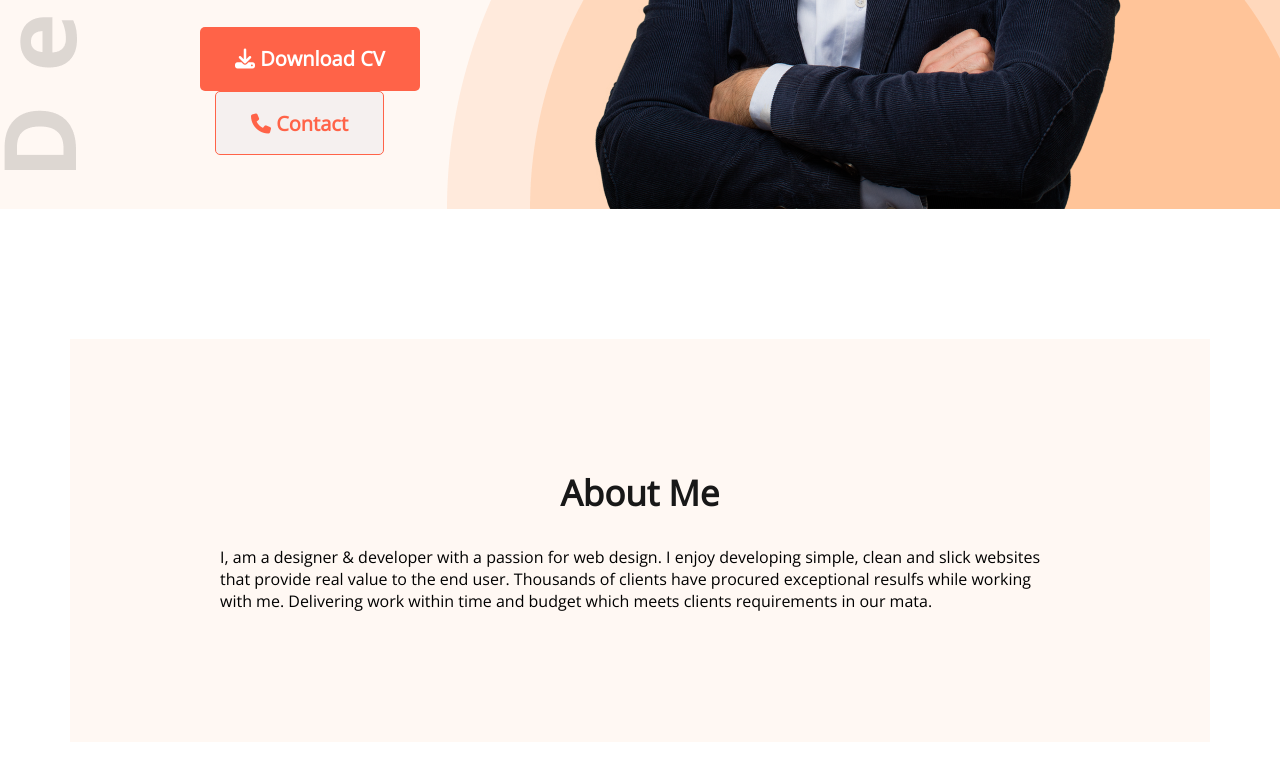
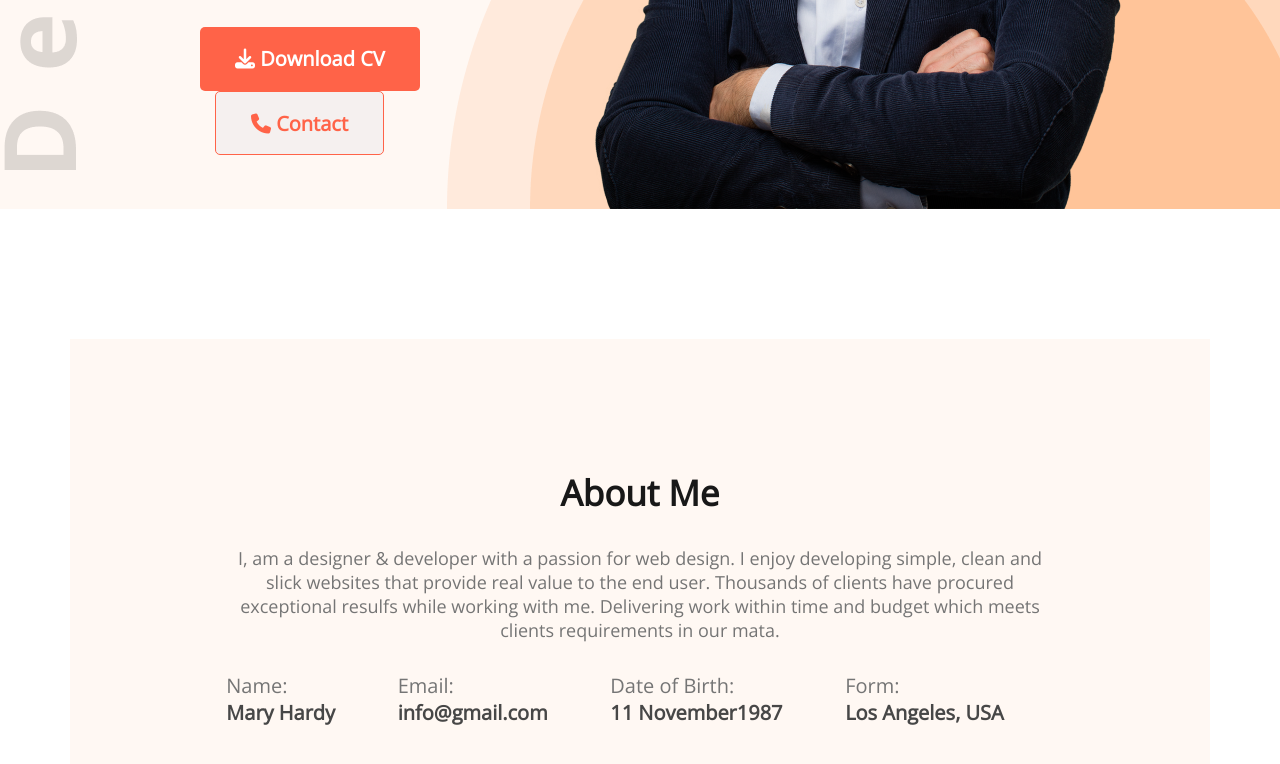
Before and after one commit to rakib4190/portfolio, a plain HTML site: page index.html in a window 1280 px wide. Shown: the part 631-1395 px from the top of the page. Before the commit the page ends 1373 px from the top, so only its background shows below. Drawn offline with nearby package versions, Linux system fonts and the light colour scheme.

Commit message:
about section done

```diff
--- a/index.html
+++ b/index.html
@@ -38,11 +38,29 @@
     <main>
       <div class="about">
         <h3 class="about-title">About Me</h3>
-        <p class="aabout-description">
-          I, am a designer & developer with a passion for web design. I enjoy developing simple, clean and slick websites
-          that provide real value to the end user. Thousands of clients have procured exceptional resulfs while working
-          with me. Delivering work within time and budget which meets clients requirements in our mata.
+        <p class="about-description">
+          I, am a designer & developer with a passion for web design. I enjoy developing simple, clean and slick
+          websites that provide real value to the end user. Thousands of clients have procured exceptional resulfs while
+          working with me. Delivering work within time and budget which meets clients requirements in our mata.
         </p>
+        <div class="about-info-container">
+          <div class="about-info">
+            <p class="info-title">Name:</p>
+            <p class="info-description">Mary Hardy</p>
+          </div>
+          <div class="about-info">
+            <p class="info-title">Email:</p>
+            <p class="info-description">info@gmail.com</p>
+          </div>
+          <div class="about-info">
+            <p class="info-title">Date of Birth:</p>
+            <p class="info-description">11 November1987</p>
+          </div>
+          <div class="about-info">
+            <p class="info-title">Form:</p>
+            <p class="info-description">Los Angeles, USA</p>
+          </div>
+        </div>
       </div>
     </main>
   </body>
--- a/styles/portfolio.css
+++ b/styles/portfolio.css
@@ -114,3 +114,25 @@ main {
     font-size: 18px;
     color: #757575;
 }
+
+.about-info-container {
+    display: flex;
+    margin-top: 30px;
+    justify-content: space-around;
+
+}
+
+.about-info {
+    margin-right: 50px;
+}
+
+.info-title {
+    font-size: 20px;
+    color: #757575
+}
+
+.info-description {
+    font-size: 20px;
+    font-weight: 700;
+    color: #474747;
+}
```
